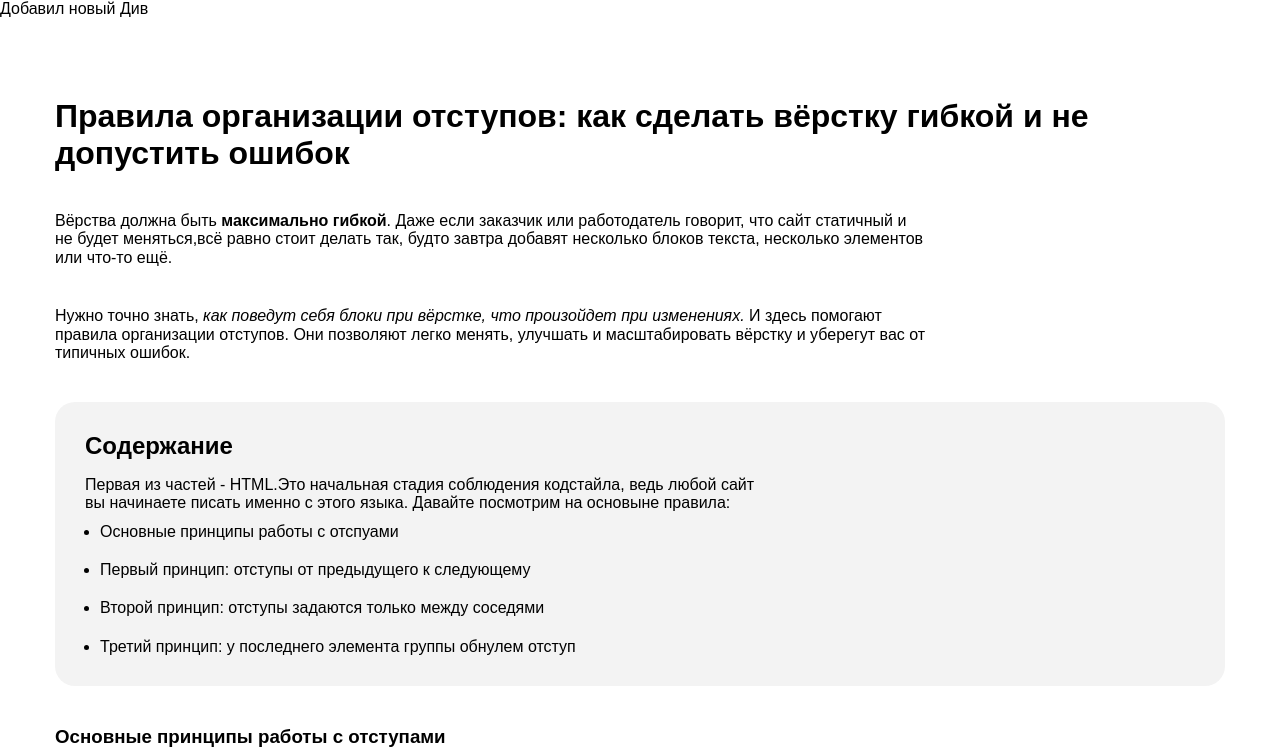
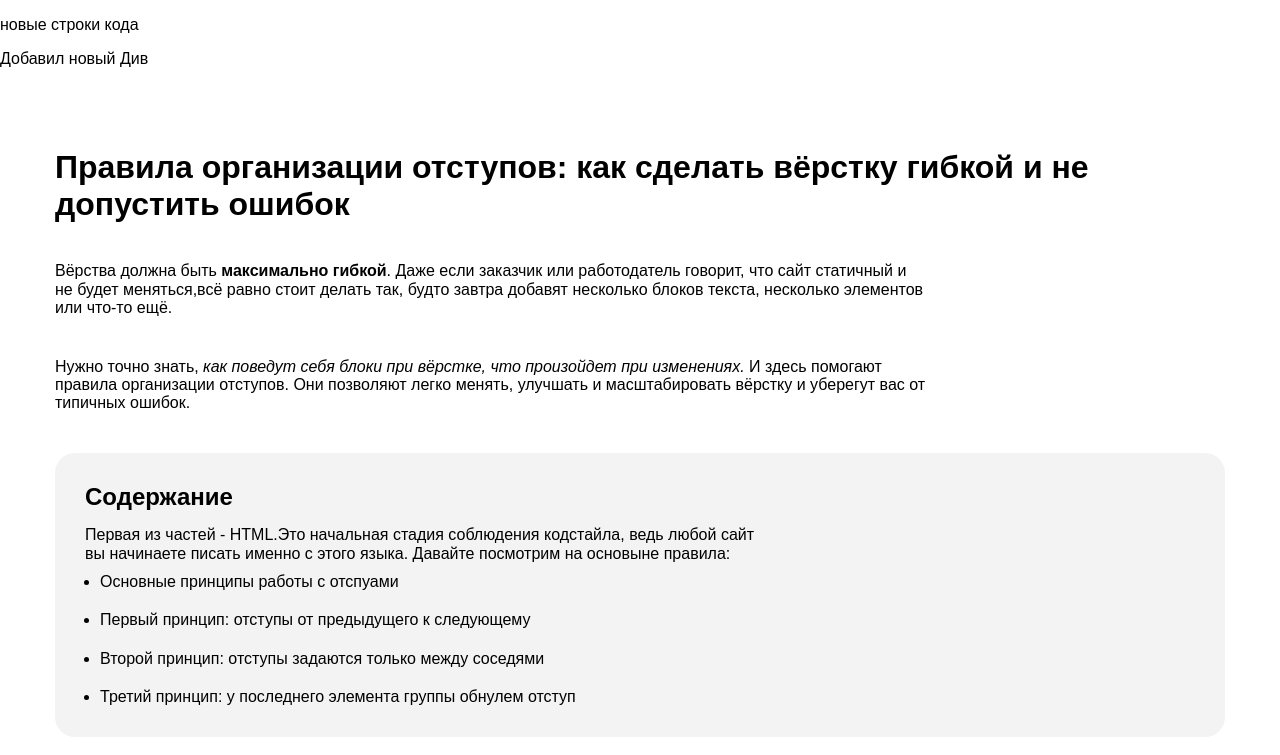
Before and after one commit to BliznGg/3, a plain HTML site: page article.html in a window 1280 px wide. Shown: the top 755 px of the page. Drawn offline with Linux system fonts and the light colour scheme.

Commit message:
Update article.htmlновые строки кода

```diff
--- a/article.html
+++ b/article.html
@@ -8,6 +8,7 @@
   <title>
     333333333333333333333333333
   </title>
+  <p>новыe строки кода</p>
   <link rel="stylesheet" href="css/normalize.css">
   <link rel="stylesheet" href="css/style.css">
 <div>
```
